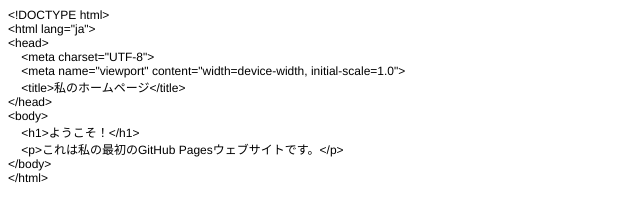
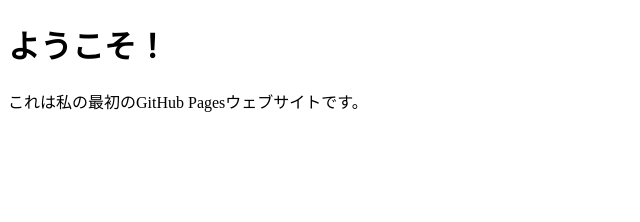
Before and after one commit to Kaito-Iwama/my-website, a plain HTML site: page index.html in a window 1280 px wide. Shown: the whole page, without its empty margins (0-640 px from the left). Drawn offline with Linux system fonts and the light colour scheme.

Commit message:
Update index.html

```diff
--- a/index.html
+++ b/index.html
@@ -1,27 +1,12 @@
-<!DOCTYPE html PUBLIC "-//W3C//DTD HTML 4.01//EN" "http://www.w3.org/TR/html4/strict.dtd">
-<html>
+<!DOCTYPE html>
+<html lang="ja">
 <head>
-  <meta http-equiv="Content-Type" content="text/html; charset=utf-8">
-  <meta http-equiv="Content-Style-Type" content="text/css">
-  <title></title>
-  <meta name="Generator" content="Cocoa HTML Writer">
-  <meta name="CocoaVersion" content="2299.77">
-  <style type="text/css">
-    p.p1 {margin: 0.0px 0.0px 0.0px 0.0px; font: 12.0px Helvetica}
-  </style>
+    <meta charset="UTF-8">
+    <meta name="viewport" content="width=device-width, initial-scale=1.0">
+    <title>私のホームページ</title>
 </head>
 <body>
-<p class="p1">&lt;!DOCTYPE html&gt;</p>
-<p class="p1">&lt;html lang="ja"&gt;</p>
-<p class="p1">&lt;head&gt;</p>
-<p class="p1"><span class="Apple-converted-space">    </span>&lt;meta charset="UTF-8"&gt;</p>
-<p class="p1"><span class="Apple-converted-space">    </span>&lt;meta name="viewport" content="width=device-width, initial-scale=1.0"&gt;</p>
-<p class="p1"><span class="Apple-converted-space">    </span>&lt;title&gt;私のホームページ&lt;/title&gt;</p>
-<p class="p1">&lt;/head&gt;</p>
-<p class="p1">&lt;body&gt;</p>
-<p class="p1"><span class="Apple-converted-space">    </span>&lt;h1&gt;ようこそ！&lt;/h1&gt;</p>
-<p class="p1"><span class="Apple-converted-space">    </span>&lt;p&gt;これは私の最初のGitHub Pagesウェブサイトです。&lt;/p&gt;</p>
-<p class="p1">&lt;/body&gt;</p>
-<p class="p1">&lt;/html&gt;</p>
+    <h1>ようこそ！</h1>
+    <p>これは私の最初のGitHub Pagesウェブサイトです。</p>
 </body>
 </html>
```
